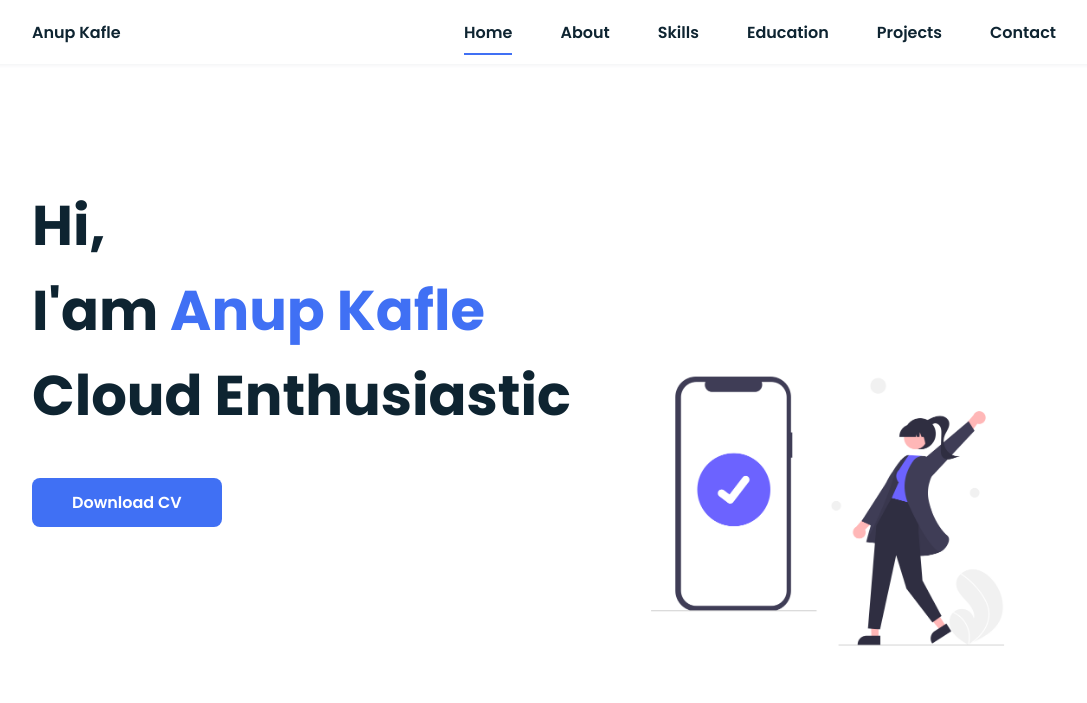
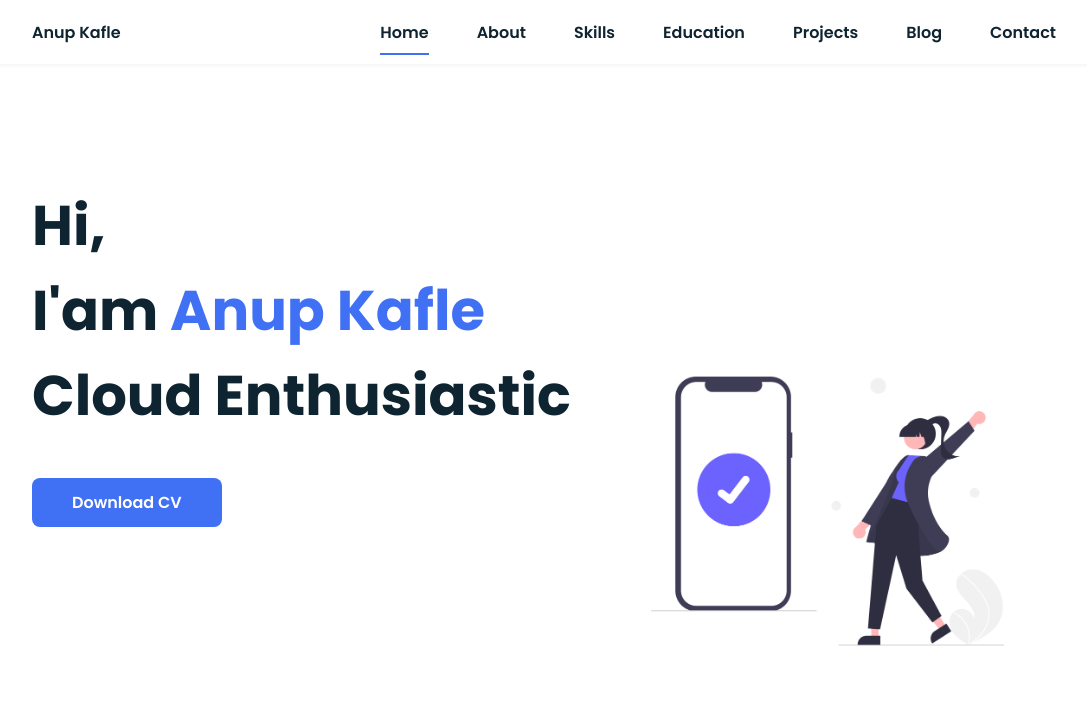
Before and after one commit to anupkafle/anupkafle.github.io, a plain HTML site: page index.html in a window 1280 px wide. Shown: the top 703 px of the page, without its empty margins (96-1183 px from the left). Drawn offline with nearby package versions, Linux system fonts and the light colour scheme.

Commit message:
Added blog

```diff
--- a/index.html
+++ b/index.html
@@ -25,7 +25,7 @@
                         <li class="nav__item"><a href="#skills" class="nav__link">Skills</a></li>
                         <li class="nav__item"><a href="#edu" class="nav__link">Education</a></li>
                         <li class="nav__item"><a href="#work" class="nav__link">Projects</a></li>
-                        <!-- <li class="nav__item"><a href="blog.html" class="nav__link">Blog</a></li> -->
+                        <li class="nav__item"><a href="https://blog.anupkafle.com.np/" class="nav__link">Blog</a></li>
                         <li class="nav__item"><a href="#contact" class="nav__link">Contact</a></li>
                     </ul>
                 </div>
```
Also changed, not shown: 1 other file.
